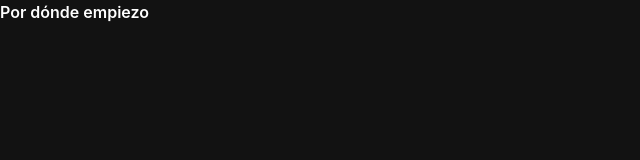
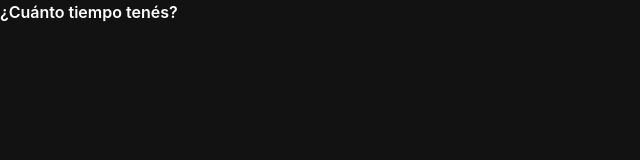
Before and after one commit to JoakoZarza/por-donde-empiezo, a React (Vite) app: page /sesion/nueva in a window 1280 px wide. Shown: the top 160 px of the page, without its empty margins (0-640 px from the left). Built offline with nearby package versions, Linux system fonts and the light colour scheme.

Commit message:
feat: estado global y ruteo con el estado en la URL

```diff
--- a/src/App.tsx
+++ b/src/App.tsx
@@ -1,3 +1,44 @@
+import { BrowserRouter, Route, Routes } from 'react-router'
+import type { ReactElement } from 'react'
+import PrimeraVez from './ui/pantallas/PrimeraVez'
+import Armado from './ui/pantallas/Armado'
+import ArranqueSesion from './ui/pantallas/ArranqueSesion'
+import Plan from './ui/pantallas/Plan'
+import NoEncontrada from './ui/pantallas/NoEncontrada'
+
+/*
+  Las rutas se declaran como datos para que los tests puedan montarlas con
+  `MemoryRouter` sin arrastrar el historial del navegador. La URL es la fuente de
+  verdad de qué pantalla se ve, y el plan en curso se identifica en la dirección.
+*/
+
+export interface RutaDeLaApp {
+  path: string
+  element: ReactElement
+}
+
+export const RUTAS: RutaDeLaApp[] = [
+  { path: '/', element: <PrimeraVez /> },
+  { path: '/armar/:ambienteId', element: <Armado /> },
+  { path: '/sesion/nueva', element: <ArranqueSesion /> },
+  { path: '/plan/:planId', element: <Plan /> },
+  { path: '*', element: <NoEncontrada /> },
+]
+
+export function Rutas() {
+  return (
+    <Routes>
+      {RUTAS.map((ruta) => (
+        <Route key={ruta.path} path={ruta.path} element={ruta.element} />
+      ))}
+    </Routes>
+  )
+}
+
 export default function App() {
-  return <h1>Por dónde empiezo</h1>
+  return (
+    <BrowserRouter>
+      <Rutas />
+    </BrowserRouter>
+  )
 }
--- a/src/test/setup.ts
+++ b/src/test/setup.ts
@@ -1 +1,16 @@
 import '@testing-library/jest-dom/vitest'
+import { afterEach } from 'vitest'
+import { cleanup } from '@testing-library/react'
+
+/*
+  La limpieza automática de Testing Library se registra sola solo si existe un
+  `afterEach` global. Con `globals: false` en la configuración de Vitest no
+  existe, así que cada test dejaba su árbol montado en el documento y el
+  siguiente encontraba dos veces el mismo encabezado.
+
+  Se registra a mano, explícitamente, en vez de activar los globales: así el
+  setup sigue siendo legible y no depende de una variable de configuración.
+*/
+afterEach(() => {
+  cleanup()
+})
--- /dev/null
+++ b/src/ui/estado/sesion.ts
@@ -0,0 +1,81 @@
+import { create } from 'zustand'
+import { crearRepositorioLocal } from '../../data/repositorioLocal'
+import type { Repositorio } from '../../data/repositorio'
+import type { Ambiente, Paso, Plan } from '../../domain/tipos'
+
+/*
+  El estado de la sesión en curso.
+
+  Vive FUERA del árbol de rutas a propósito: es lo que hace que navegar entre
+  pantallas, ir atrás o volver a abrir la app no borre el plan. La URL identifica
+  QUÉ plan está abierto; este store guarda el plan y en qué paso va.
+
+  Todo lo que se pueda derivar no se guarda acá: el plan es la fuente de verdad y
+  el repositorio es el que lo persiste.
+*/
+
+interface EstadoSesion {
+  repositorio: Repositorio
+  /** Los ambientes que la persona eligió, en orden de recorrido. */
+  ambientes: Ambiente[]
+  planActual: Plan | null
+  pasoActual: number
+  cargar(): Promise<void>
+  abrirPlan(plan: Plan): void
+  /** El paso en curso, o nulo si no hay plan o ya se terminó. */
+  paso(): Paso | null
+  avanzar(ahora: string): Promise<void>
+  saltear(ahora: string): Promise<void>
+}
+
+const repositorio = crearRepositorioLocal()
+
+/** Marca el paso en curso y pasa al siguiente, persistiendo el plan. */
+async function cerrarPaso(
+  set: (parcial: Partial<EstadoSesion>) => void,
+  get: () => EstadoSesion,
+  estado: 'hecho' | 'salteado',
+  ahora: string,
+): Promise<void> {
+  const { planActual, pasoActual, repositorio: repo } = get()
+  if (!planActual) return
+
+  const paso = planActual.pasos[pasoActual]
+  if (!paso) return
+
+  const pasos = planActual.pasos.map((actual, indice) =>
+    indice === pasoActual ? { ...actual, estado, hechoEn: ahora } : actual,
+  )
+  const actualizado: Plan = { ...planActual, pasos }
+
+  await repo.guardarPlan(actualizado)
+  set({ planActual: actualizado, pasoActual: pasoActual + 1 })
+}
+
+export const useSesion = create<EstadoSesion>((set, get) => ({
+  repositorio,
+  ambientes: [],
+  planActual: null,
+  pasoActual: 0,
+
+  async cargar() {
+    set({ ambientes: await repositorio.listarAmbientes() })
+  },
+
+  abrirPlan(plan) {
+    set({ planActual: plan, pasoActual: 0 })
+  },
+
+  paso() {
+    const { planActual, pasoActual } = get()
+    return planActual?.pasos[pasoActual] ?? null
+  },
+
+  async avanzar(ahora) {
+    await cerrarPaso(set, get, 'hecho', ahora)
+  },
+
+  async saltear(ahora) {
+    await cerrarPaso(set, get, 'salteado', ahora)
+  },
+}))
--- /dev/null
+++ b/src/ui/estado/useTitulo.ts
@@ -0,0 +1,12 @@
+import { useEffect } from 'react'
+
+/*
+  El título de la pestaña refleja la pantalla actual. Es una regla de AGENTS.md
+  —«<title> matches current context»— y también lo que hace que el historial del
+  navegador sea legible.
+*/
+export function useTitulo(texto: string): void {
+  useEffect(() => {
+    document.title = `${texto} · Por dónde empiezo`
+  }, [texto])
+}
--- /dev/null
+++ b/src/ui/pantallas/Armado.tsx
@@ -0,0 +1,14 @@
+import { useParams } from 'react-router'
+import { useTitulo } from '../estado/useTitulo'
+
+// PLACEHOLDER: el contenido real llega en la Tarea 16 (la lista de tareas del ambiente).
+export default function Armado() {
+  const { ambienteId } = useParams()
+  useTitulo('Armar el ambiente')
+  return (
+    <main>
+      <h1>Armar el ambiente</h1>
+      <p>{ambienteId}</p>
+    </main>
+  )
+}
--- /dev/null
+++ b/src/ui/pantallas/ArranqueSesion.tsx
@@ -0,0 +1,11 @@
+import { useTitulo } from '../estado/useTitulo'
+
+// PLACEHOLDER: el contenido real llega en la Tarea 17 (tiempo y modo).
+export default function ArranqueSesion() {
+  useTitulo('¿Cuánto tiempo tenés?')
+  return (
+    <main>
+      <h1>¿Cuánto tiempo tenés?</h1>
+    </main>
+  )
+}
--- /dev/null
+++ b/src/ui/pantallas/NoEncontrada.tsx
@@ -0,0 +1,18 @@
+import { Link } from 'react-router'
+import { useTitulo } from '../estado/useTitulo'
+
+/*
+  Ninguna pantalla deja a la persona sin salida: siempre hay un paso siguiente o
+  una vuelta atrás. Es una regla de AGENTS.md, y acá es además la red de seguridad
+  para un enlace viejo.
+*/
+export default function NoEncontrada() {
+  useTitulo('No encontramos esa pantalla')
+  return (
+    <main>
+      <h1>No encontramos esa pantalla</h1>
+      <p>Puede que el enlace esté viejo.</p>
+      <Link to="/">Volver al principio</Link>
+    </main>
+  )
+}
--- /dev/null
+++ b/src/ui/pantallas/Plan.tsx
@@ -0,0 +1,14 @@
+import { useParams } from 'react-router'
+import { useTitulo } from '../estado/useTitulo'
+
+// PLACEHOLDER: el contenido real llega en la Tarea 18 (la pantalla central).
+export default function Plan() {
+  const { planId } = useParams()
+  useTitulo('El plan')
+  return (
+    <main>
+      <h1>El plan</h1>
+      <p>{planId}</p>
+    </main>
+  )
+}
--- /dev/null
+++ b/src/ui/pantallas/PrimeraVez.tsx
@@ -0,0 +1,11 @@
+import { useTitulo } from '../estado/useTitulo'
+
+// PLACEHOLDER: el contenido real llega en la Tarea 15 (los ocho ambientes como fichas).
+export default function PrimeraVez() {
+  useTitulo('¿Qué querés ordenar?')
+  return (
+    <main>
+      <h1>¿Qué querés ordenar?</h1>
+    </main>
+  )
+}
```
Also changed, not shown: 1 other file (tests, documents, lock files or other folders).
